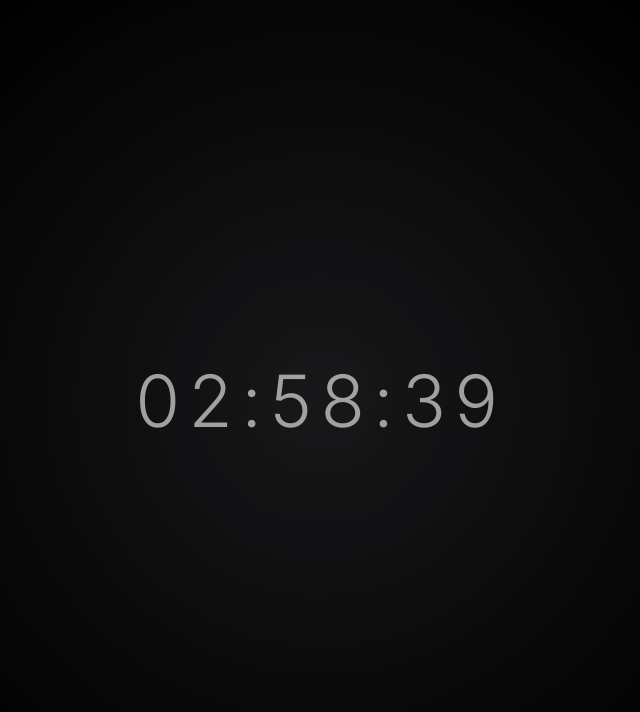
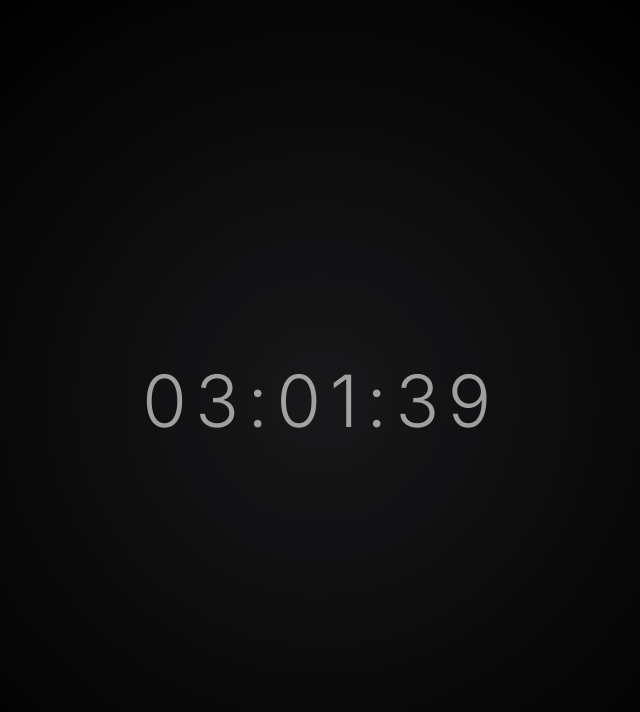
Before and after one commit to mustfauslu07/Sonsuzadek, a plain HTML site: page index.html in a window 1280 px wide. Shown: the whole page, without its empty margins (319-959 px from the left). Drawn offline with Linux system fonts and the light colour scheme; a web font is replaced by a local one.

Commit message:
index.html

```diff
--- a/index.html
+++ b/index.html
@@ -154,7 +154,7 @@ html,body{
 
 <script>
 /* ================= TIMER (30 Aralık 2025 00:00) ================= */
-const targetDate = new Date(2025,11,20,1,14,40).getTime();
+const targetDate = new Date(2025,11,20,1,17,40).getTime();
 const timer = document.getElementById("timer");
 const timerWrap = document.getElementById("timerWrap");
 const pause = document.getElementById("pause");
```
